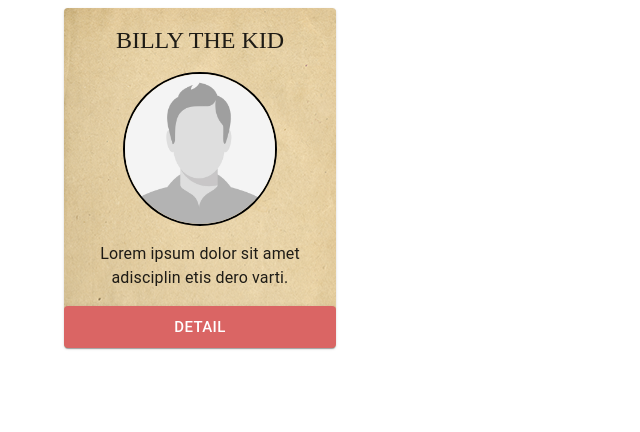
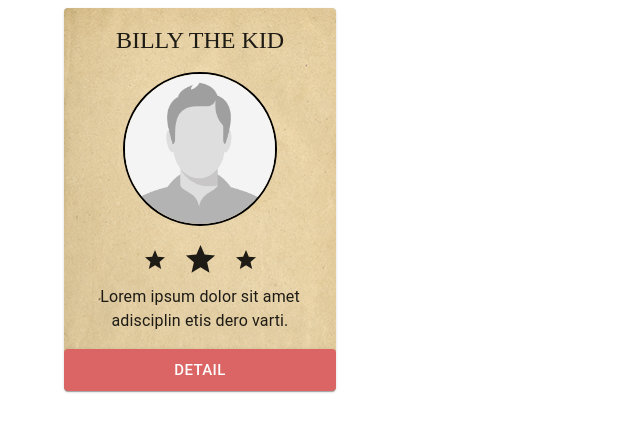
Before and after one commit to panarec/bounty-hunters, a React (Create React App) app: page / in a window 1280 px wide. Shown: the top 432 px of the page, without its empty margins (0-640 px from the left). Built offline with nearby package versions, Linux system fonts and the light colour scheme; a web font is replaced by a local one.

Commit message:
Card layout finished

```diff
--- a/src/Components/CriminalCard.js
+++ b/src/Components/CriminalCard.js
@@ -1,3 +1,4 @@
+import StarIcon from '@mui/icons-material/Star';
 import {
   Avatar,
   Button,
@@ -5,9 +6,9 @@ import {
   CardActions,
   CardContent,
   CardHeader,
-  CardMedia,
   Grid,
   Paper,
+  Stack,
   Typography,
 } from '@mui/material';
 
@@ -38,6 +39,11 @@ export const CriminalCard = () => {
           }}
         />
         <CardContent>
+          <Stack direction="row" spacing={2} justifyContent="center" alignItems="center" mb={1}>
+            <StarIcon />
+            <StarIcon fontSize='large' />
+            <StarIcon />
+          </Stack>
           <Typography component="p">
             Lorem ipsum dolor sit amet adisciplin etis dero varti.
           </Typography>
```
